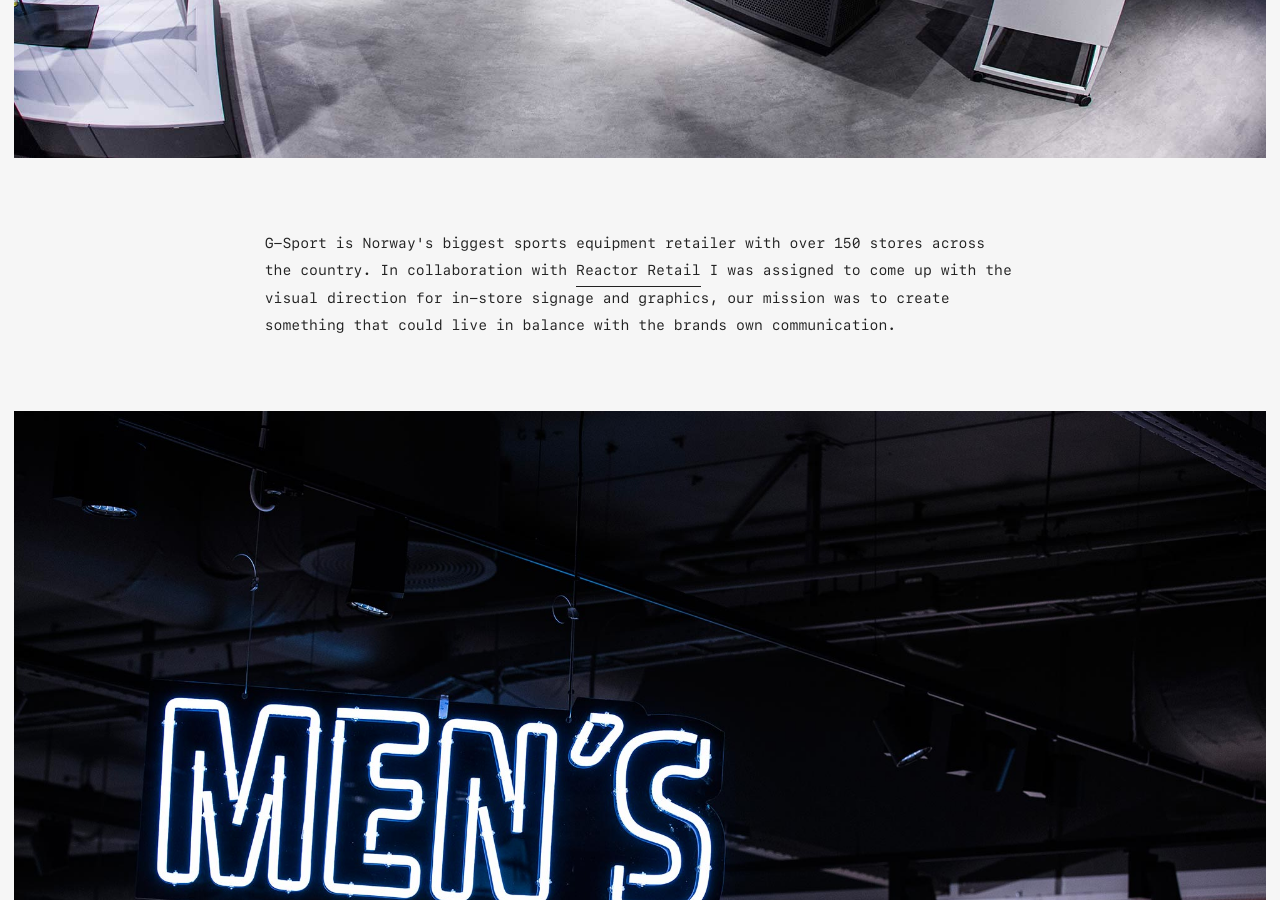
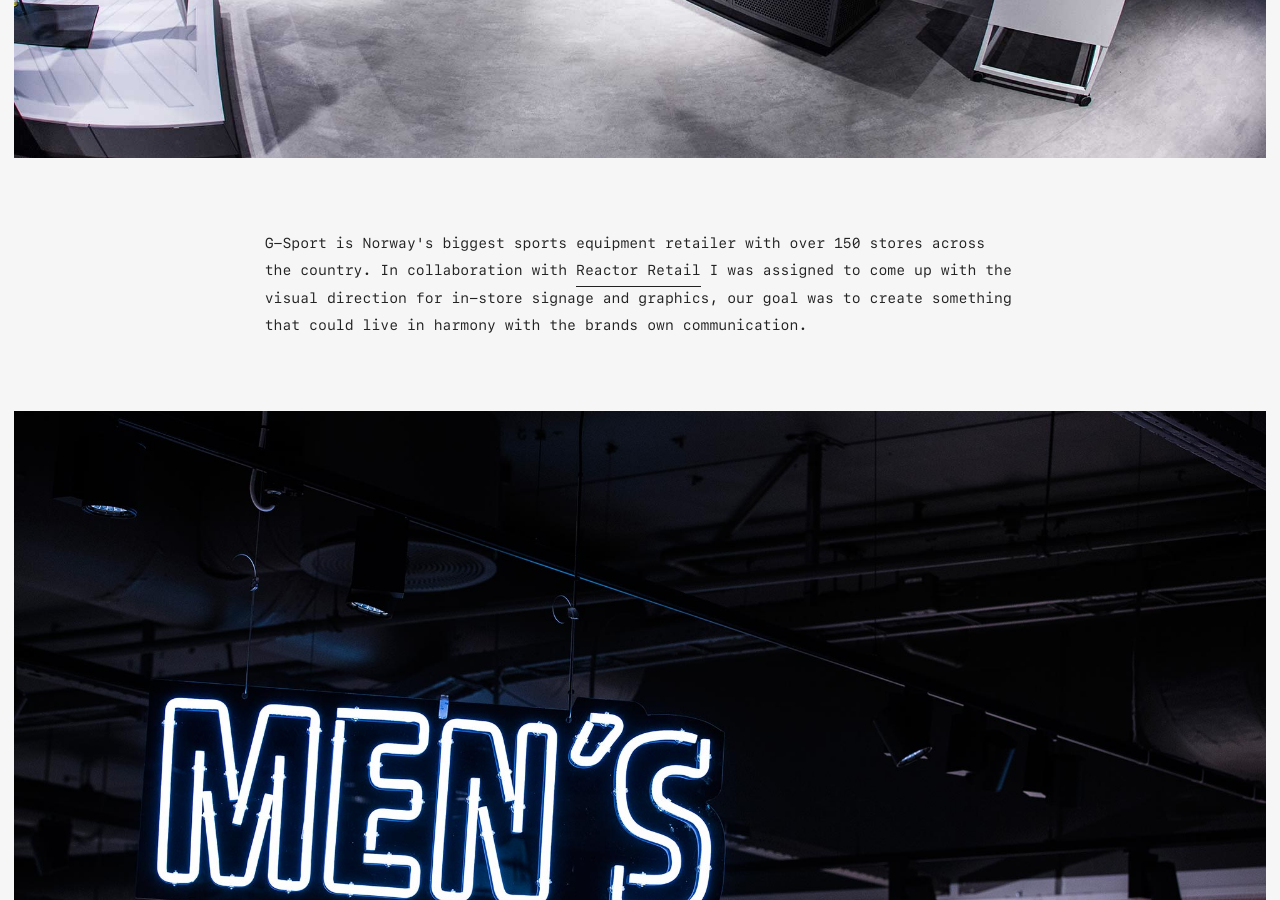
Before and after one commit to itsnwa/portfolio, a Jekyll site: the page built from _projects/gsport-byporten.md, in a window 1280 px wide and 900 px high, scrolled down 905 px. Built offline with Jekyll 4.4.1, drawn with Linux system fonts in a browser that asks for light colours; a script that is not in the unit is left out.

Commit message:
Fixed some copy writing.

```diff
--- a/_projects/gsport-byporten.md
+++ b/_projects/gsport-byporten.md
@@ -10,7 +10,7 @@ thumb-text-color: '#ffffff'
 ![G-Sport Byporten]({{ site.baseurl }}/assets/images/gsport-byporten-1.jpg)
 
 <div class="text-block">
-  <p>G-Sport is Norway's biggest sports equipment retailer with over 150 stores across the country. In collaboration with <a href="http://reactorretail.com">Reactor Retail</a> I was assigned to come up with the visual direction for in-store signage and graphics, our mission was to create something that could live in balance with the brands own communication.</p>
+  <p>G-Sport is Norway's biggest sports equipment retailer with over 150 stores across the country. In collaboration with <a href="http://reactorretail.com">Reactor Retail</a> I was assigned to come up with the visual direction for in-store signage and graphics, our goal was to create something that could live in harmony with the brands own communication.</p>
 </div>
 
 ![G-Sport Byporten]({{ site.baseurl }}/assets/images/gsport-byporten-2.jpg)
```
